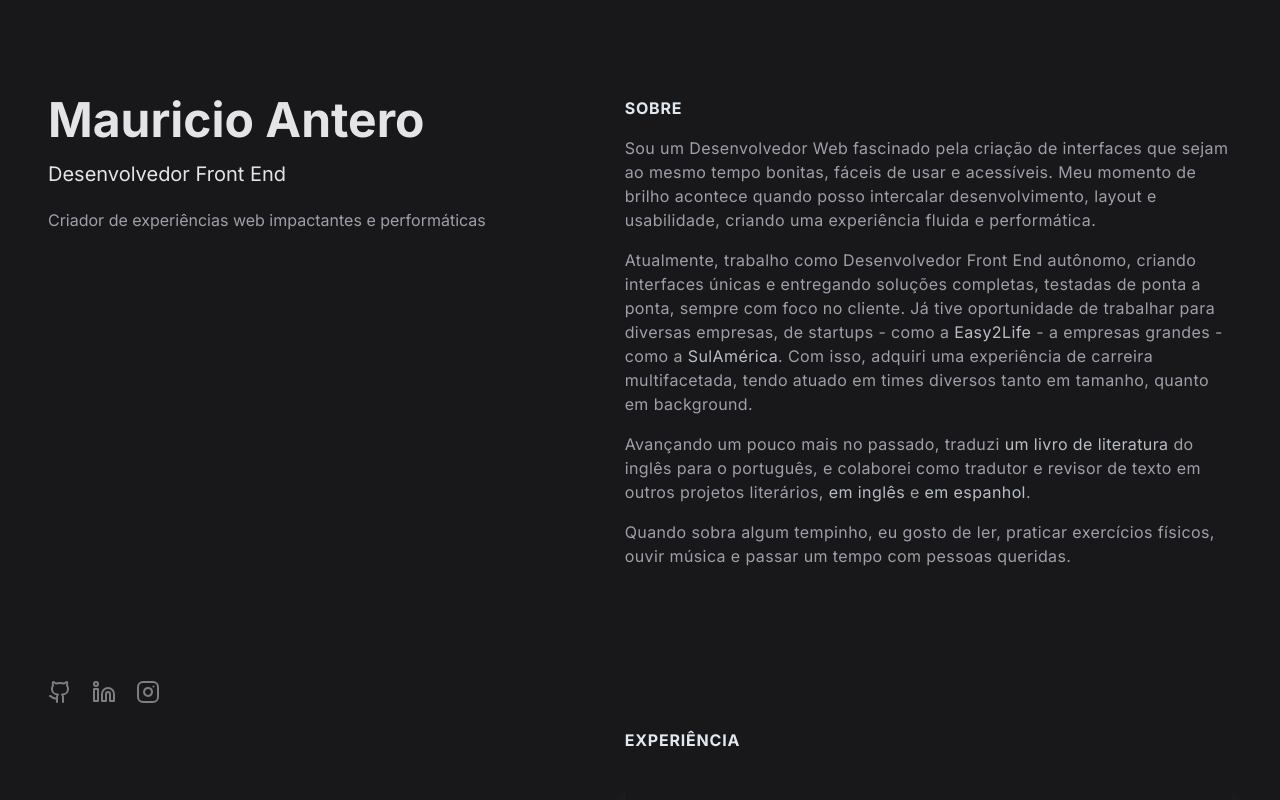
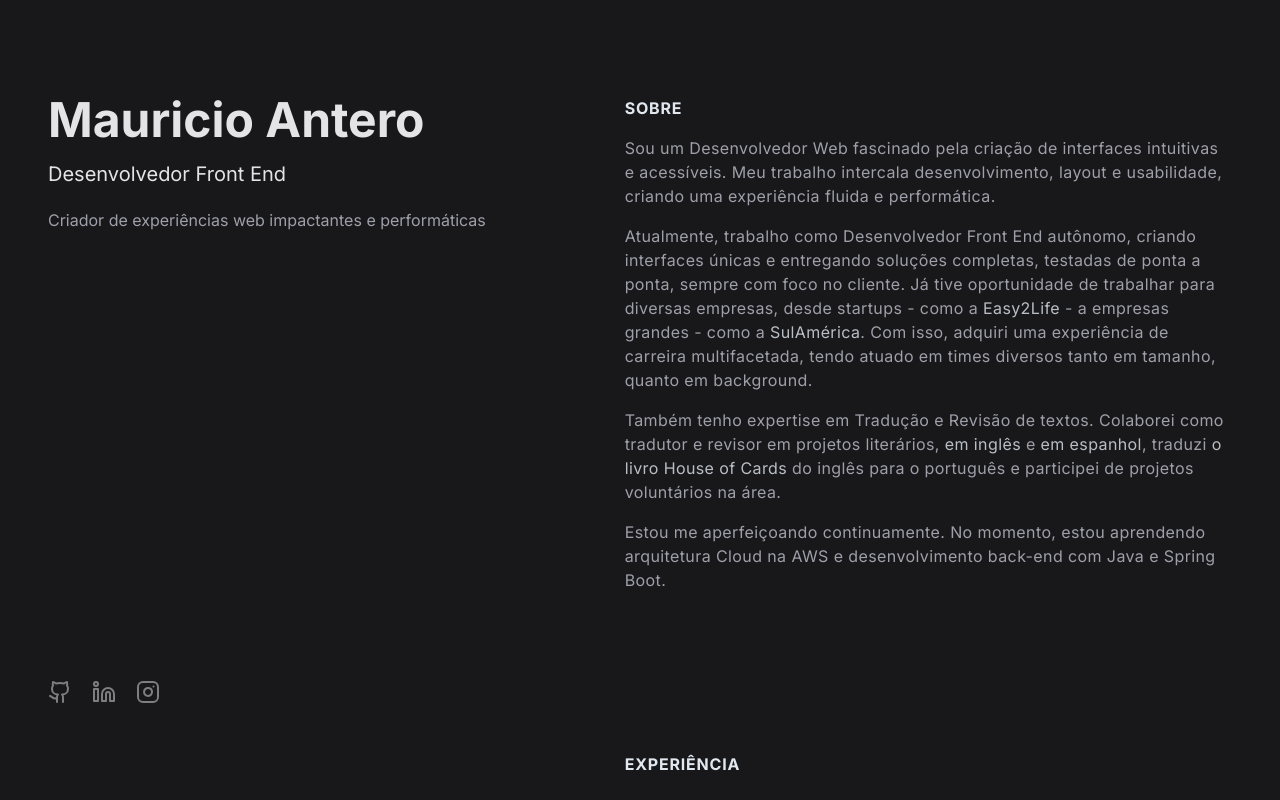
Before and after one commit to mjunior447/personal-website, a Next.js app: page / in a window 1280 px wide. Shown: the top 800 px of the page. Built offline with nearby package versions, Linux system fonts and the light colour scheme.

Commit message:
feat: rewrite text in About section

```diff
--- a/src/components/AboutSection.tsx
+++ b/src/components/AboutSection.tsx
@@ -11,9 +11,8 @@ const AboutSection = () => {
         Sobre
       </h2>
       <p className="mb-4">
-        Sou um Desenvolvedor Web fascinado pela criação de interfaces que sejam
-        ao mesmo tempo bonitas, fáceis de usar e acessíveis. Meu momento de
-        brilho acontece quando posso intercalar desenvolvimento, layout e
+        Sou um Desenvolvedor Web fascinado pela criação de interfaces intuitivas
+        e acessíveis. Meu trabalho intercala desenvolvimento, layout e
         usabilidade, criando uma experiência fluida e performática.
       </p>
 
@@ -21,7 +20,7 @@ const AboutSection = () => {
         Atualmente, trabalho como Desenvolvedor Front End autônomo, criando
         interfaces únicas e entregando soluções completas, testadas de ponta a
         ponta, sempre com foco no cliente. Já tive oportunidade de trabalhar
-        para diversas empresas, de startups - como a{" "}
+        para diversas empresas, desde startups - como a{" "}
         <ExternalLink href={links.companies.easy2life}>Easy2Life</ExternalLink>{" "}
         - a empresas grandes - como a{" "}
         <ExternalLink href={links.companies.sulamerica}>
@@ -32,12 +31,8 @@ const AboutSection = () => {
       </p>
 
       <p className="mb-4">
-        Avançando um pouco mais no passado, traduzi{" "}
-        <ExternalLink href={links.projects.bookTranslation}>
-          um livro de literatura
-        </ExternalLink>{" "}
-        do inglês para o português, e colaborei como tradutor e revisor de texto
-        em outros projetos literários,{" "}
+        Também tenho expertise em Tradução e Revisão de textos. Colaborei como
+        tradutor e revisor em projetos literários,{" "}
         <ExternalLink href={links.companies.hechoPorNosotros}>
           em inglês
         </ExternalLink>{" "}
@@ -45,12 +40,18 @@ const AboutSection = () => {
         <ExternalLink href={links.companies.expertoAnimal}>
           em espanhol
         </ExternalLink>
-        .
+        , traduzi
+        <ExternalLink href={links.projects.bookTranslation}>
+          {" "}
+          o livro House of Cards
+        </ExternalLink>{" "}
+        do inglês para o português e participei de projetos voluntários na área.
       </p>
 
       <p className="mb-4">
-        Quando sobra algum tempinho, eu gosto de ler, praticar exercícios
-        físicos, ouvir música e passar um tempo com pessoas queridas.
+        Estou me aperfeiçoando continuamente. No momento, estou aprendendo
+        arquitetura Cloud na AWS e desenvolvimento back-end com Java e Spring
+        Boot.
       </p>
     </section>
   );
```
